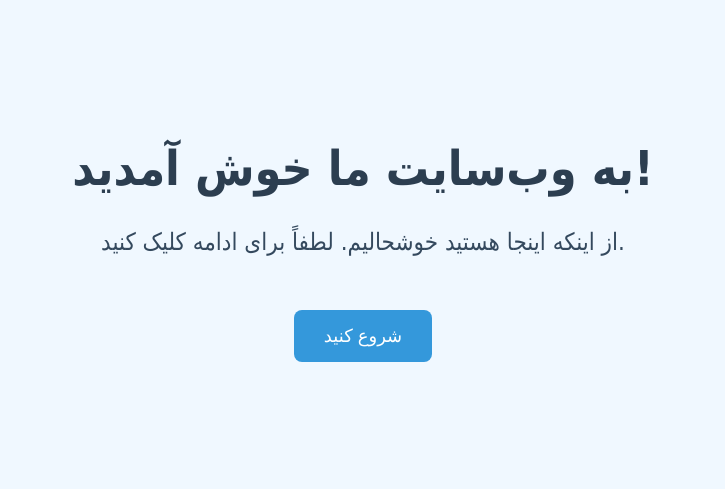
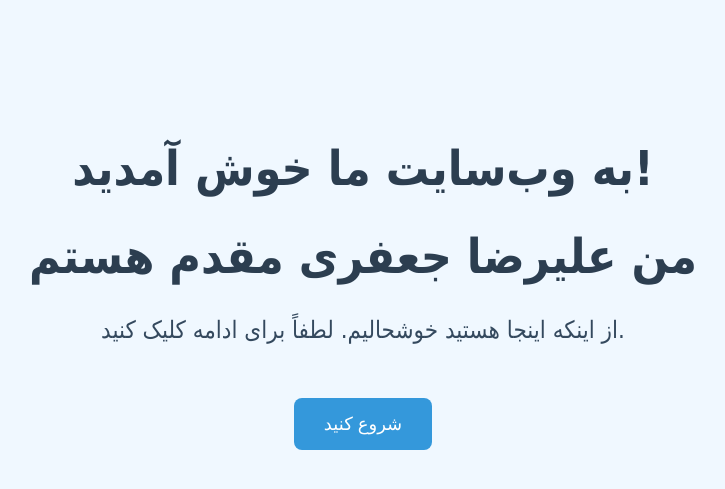
Before and after one commit to alijmalijm/flask_login, a Flask app: template applic/templates/welcome.html in a window 1280 px wide. Shown: the top 489 px of the page, without its empty margins (277-1002 px from the left). Run offline with Flask 3, Linux system fonts and the light colour scheme; the template is opened without the code that fills it, so the values that code supplies are empty.

Commit message:
Update welcome.html

```diff
--- a/applic/templates/welcome.html
+++ b/applic/templates/welcome.html
@@ -35,6 +35,7 @@
 </head>
 <body>
   <h1>به وب‌سایت ما خوش آمدید!</h1>
+  <h1>من علیرضا جعفری مقدم هستم</h1>
   <p>از اینکه اینجا هستید خوشحالیم. لطفاً برای ادامه کلیک کنید.</p>
   <button class="button" onclick="window.location.href='/login'">شروع کنید</button>
 </body>
```
